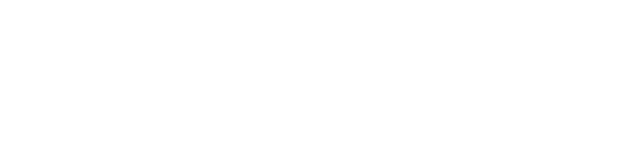
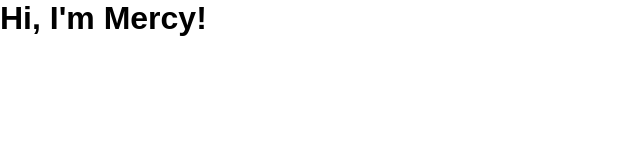
Before and after one commit to mercy-ifi/portfolio, a plain HTML site: page index.html in a window 1280 px wide. Shown: the whole page, without its empty margins (0-640 px from the left). Drawn offline with Linux system fonts and the light colour scheme.

Commit message:
Testing HTML

```diff
--- a/index.html
+++ b/index.html
@@ -8,6 +8,7 @@
     <link rel="stylesheet" href="style.css">
 </head>
 <body>
+    <h1>Hi, I'm Mercy!</h1>
 
 </body>
 </html>
```
